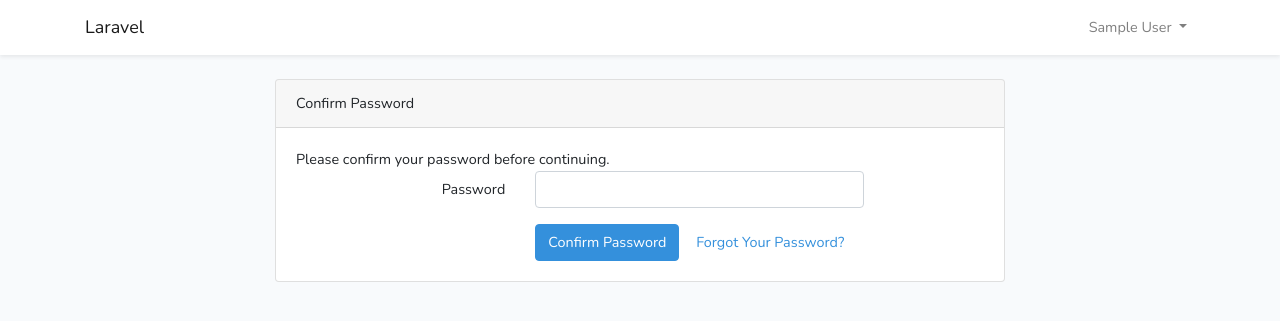
After one commit to taku300/WebSystemSelf, a Laravel app: page /password/confirm in a window 1280 px wide. The commit adds this page. Shown: the top 321 px of the page. Run offline with Laravel 8, Linux system fonts and the light colour scheme; the visitor is signed in with stand-in values (Sample User, id 1); style sheets or scripts are compiled from the project's sources.

Commit message:
DesignDocuments3

```diff
--- a/Curriculum_Laravel/app/Http/Controllers/Auth/RegisterController.php
+++ b/Curriculum_Laravel/app/Http/Controllers/Auth/RegisterController.php
@@ -68,6 +68,11 @@ class RegisterController extends Controller
             'name' => $data['name'],
             'email' => $data['email'],
             'password' => Hash::make($data['password']),
+            'gender' => $data['gender'],
+            'birthday' => $data['birthday'],
+            'height' => $data['height'],
+            'weight' => $data['weight'],
+            'exercise_level' => $data['exercise_level'],
         ]);
     }
 }
--- a/Curriculum_Laravel/app/User.php
+++ b/Curriculum_Laravel/app/User.php
@@ -16,7 +16,7 @@ class User extends Authenticatable
      * @var array
      */
     protected $fillable = [
-        'name', 'email', 'password',
+        'name', 'email', 'password','gender','birthday','height','weight','exercise_level',
     ];
 
     /**
--- a/Curriculum_Laravel/resources/js/app.js
+++ b/Curriculum_Laravel/resources/js/app.js
@@ -1 +1,32 @@
+/**
+ * First we will load all of this project's JavaScript dependencies which
+ * includes Vue and other libraries. It is a great starting point when
+ * building robust, powerful web applications using Vue and Laravel.
+ */
+
 require('./bootstrap');
+
+window.Vue = require('vue');
+
+/**
+ * The following block of code may be used to automatically register your
+ * Vue components. It will recursively scan this directory for the Vue
+ * components and automatically register them with their "basename".
+ *
+ * Eg. ./components/ExampleComponent.vue -> <example-component></example-component>
+ */
+
+// const files = require.context('./', true, /\.vue$/i)
+// files.keys().map(key => Vue.component(key.split('/').pop().split('.')[0], files(key).default))
+
+Vue.component('example-component', require('./components/ExampleComponent.vue').default);
+
+/**
+ * Next, we will create a fresh Vue application instance and attach it to
+ * the page. Then, you may begin adding components to this application
+ * or customize the JavaScript scaffolding to fit your unique needs.
+ */
+
+const app = new Vue({
+    el: '#app',
+});
--- /dev/null
+++ b/Curriculum_Laravel/resources/js/components/ExampleComponent.vue
@@ -0,0 +1,23 @@
+<template>
+    <div class="container">
+        <div class="row justify-content-center">
+            <div class="col-md-8">
+                <div class="card">
+                    <div class="card-header">Example Component</div>
+
+                    <div class="card-body">
+                        I'm an example component.
+                    </div>
+                </div>
+            </div>
+        </div>
+    </div>
+</template>
+
+<script>
+    export default {
+        mounted() {
+            console.log('Component mounted.')
+        }
+    }
+</script>
--- /dev/null
+++ b/Curriculum_Laravel/resources/views/Auth/passwords/confirm.blade.php
@@ -0,0 +1,49 @@
+@extends('layouts.app')
+
+@section('content')
+<div class="container">
+    <div class="row justify-content-center">
+        <div class="col-md-8">
+            <div class="card">
+                <div class="card-header">{{ __('Confirm Password') }}</div>
+
+                <div class="card-body">
+                    {{ __('Please confirm your password before continuing.') }}
+
+                    <form method="POST" action="{{ route('password.confirm') }}">
+                        @csrf
+
+                        <div class="form-group row">
+                            <label for="password" class="col-md-4 col-form-label text-md-right">{{ __('Password') }}</label>
+
+                            <div class="col-md-6">
+                                <input id="password" type="password" class="form-control @error('password') is-invalid @enderror" name="password" required autocomplete="current-password">
+
+                                @error('password')
+                                    <span class="invalid-feedback" role="alert">
+                                        <strong>{{ $message }}</strong>
+                                    </span>
+                                @enderror
+                            </div>
+                        </div>
+
+                        <div class="form-group row mb-0">
+                            <div class="col-md-8 offset-md-4">
+                                <button type="submit" class="btn btn-primary">
+                                    {{ __('Confirm Password') }}
+                                </button>
+
+                                @if (Route::has('password.request'))
+                                    <a class="btn btn-link" href="{{ route('password.request') }}">
+                                        {{ __('Forgot Your Password?') }}
+                                    </a>
+                                @endif
+                            </div>
+                        </div>
+                    </form>
+                </div>
+            </div>
+        </div>
+    </div>
+</div>
+@endsection
--- /dev/null
+++ b/Curriculum_Laravel/resources/views/layouts/app.blade.php
@@ -0,0 +1,80 @@
+<!doctype html>
+<html lang="{{ str_replace('_', '-', app()->getLocale()) }}">
+<head>
+    <meta charset="utf-8">
+    <meta name="viewport" content="width=device-width, initial-scale=1">
+
+    <!-- CSRF Token -->
+    <meta name="csrf-token" content="{{ csrf_token() }}">
+
+    <title>{{ config('app.name', 'Laravel') }}</title>
+
+    <!-- Scripts -->
+    <script src="{{ asset('js/app.js') }}" defer></script>
+
+    <!-- Fonts -->
+    <link rel="dns-prefetch" href="//fonts.gstatic.com">
+    <link href="https://fonts.googleapis.com/css?family=Nunito" rel="stylesheet">
+
+    <!-- Styles -->
+    <link href="{{ asset('css/app.css') }}" rel="stylesheet">
+</head>
+<body>
+    <div id="app">
+        <nav class="navbar navbar-expand-md navbar-light bg-white shadow-sm">
+            <div class="container">
+                <a class="navbar-brand" href="{{ url('/') }}">
+                    {{ config('app.name', 'Laravel') }}
+                </a>
+                <button class="navbar-toggler" type="button" data-toggle="collapse" data-target="#navbarSupportedContent" aria-controls="navbarSupportedContent" aria-expanded="false" aria-label="{{ __('Toggle navigation') }}">
+                    <span class="navbar-toggler-icon"></span>
+                </button>
+
+                <div class="collapse navbar-collapse" id="navbarSupportedContent">
+                    <!-- Left Side Of Navbar -->
+                    <ul class="navbar-nav mr-auto">
+
+                    </ul>
+
+                    <!-- Right Side Of Navbar -->
+                    <ul class="navbar-nav ml-auto">
+                        <!-- Authentication Links -->
+                        @guest
+                            <li class="nav-item">
+                                <a class="nav-link" href="{{ route('login') }}">{{ __('Login') }}</a>
+                            </li>
+                            @if (Route::has('register'))
+                                <li class="nav-item">
+                                    <a class="nav-link" href="{{ route('register') }}">{{ __('Register') }}</a>
+                                </li>
+                            @endif
+                        @else
+                            <li class="nav-item dropdown">
+                                <a id="navbarDropdown" class="nav-link dropdown-toggle" href="#" role="button" data-toggle="dropdown" aria-haspopup="true" aria-expanded="false" v-pre>
+                                    {{ Auth::user()->name }} <span class="caret"></span>
+                                </a>
+
+                                <div class="dropdown-menu dropdown-menu-right" aria-labelledby="navbarDropdown">
+                                    <a class="dropdown-item" href="{{ route('logout') }}"
+                                       onclick="event.preventDefault();
+                                                     document.getElementById('logout-form').submit();">
+                                        {{ __('Logout') }}
+                                    </a>
+
+                                    <form id="logout-form" action="{{ route('logout') }}" method="POST" style="display: none;">
+                                        @csrf
+                                    </form>
+                                </div>
+                            </li>
+                        @endguest
+                    </ul>
+                </div>
+            </div>
+        </nav>
+
+        <main class="py-4">
+            @yield('content')
+        </main>
+    </div>
+</body>
+</html>
--- a/Curriculum_Laravel/routes/web.php
+++ b/Curriculum_Laravel/routes/web.php
@@ -24,3 +24,10 @@ Route::group(['middleware' => 'auth'], function() {
     Route::get('/', [HomeController::class, 'index']);
 
 });
+Auth::routes();
+
+Route::get('/home', 'HomeController@index')->name('home');
+
+Auth::routes();
+
+Route::get('/home', 'HomeController@index')->name('home');
--- a/Curriculum_Laravel/webpack.mix.js
+++ b/Curriculum_Laravel/webpack.mix.js
@@ -12,4 +12,4 @@ const mix = require('laravel-mix');
  */
 
 mix.js('resources/js/app.js', 'public/js')
-    .sass('resources/sass/app.scss', 'public/css');
+   .sass('resources/sass/app.scss', 'public/css');
```
Also changed, not shown: Curriculum_Laravel/app/Http/Controllers/HomeController.php (+17 -2 lines), Curriculum_Laravel/package.json (+4 -3 lines), Curriculum_Laravel/resources/views/Auth/passwords/email.blade.php (added, +47 -0 lines), Curriculum_Laravel/resources/views/Auth/passwords/reset.blade.php (added, +65 -0 lines), Curriculum_Laravel/resources/views/Auth/register.blade.php (+18 -6 lines), Curriculum_Laravel/resources/views/Auth/verify.blade.php (added, +28 -0 lines), Curriculum_Laravel/resources/views/home.blade.php (added, +23 -0 lines), 4 other files.
